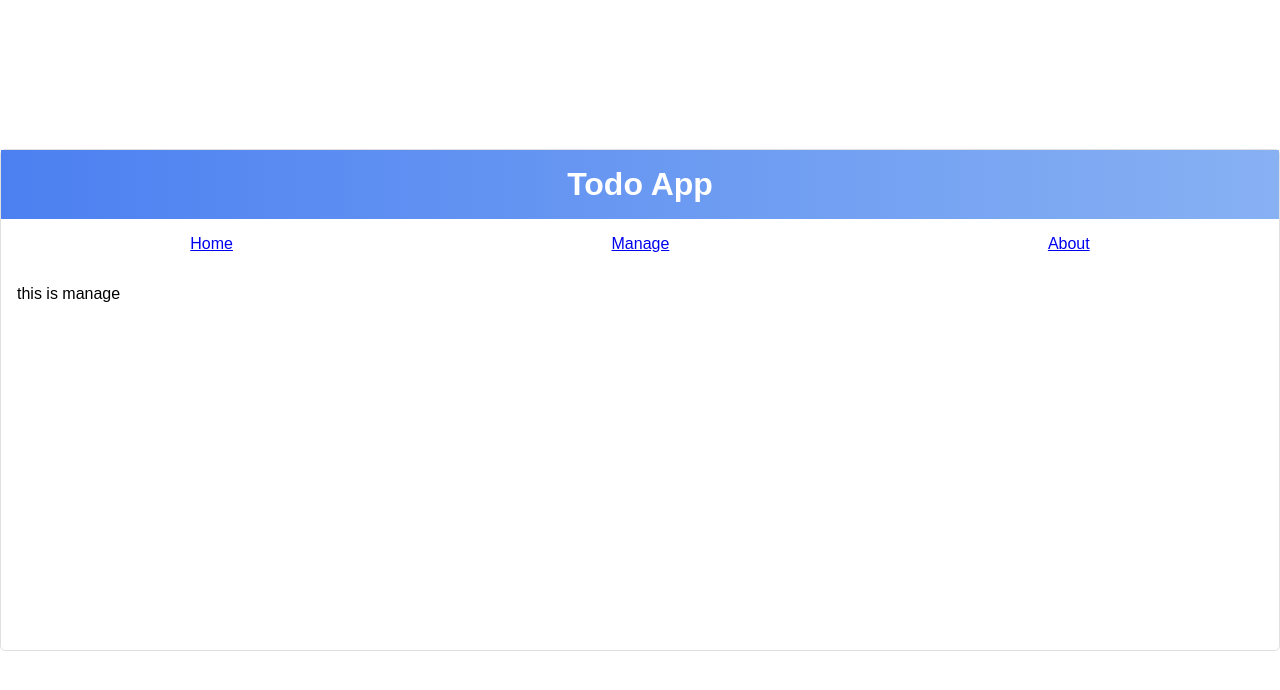
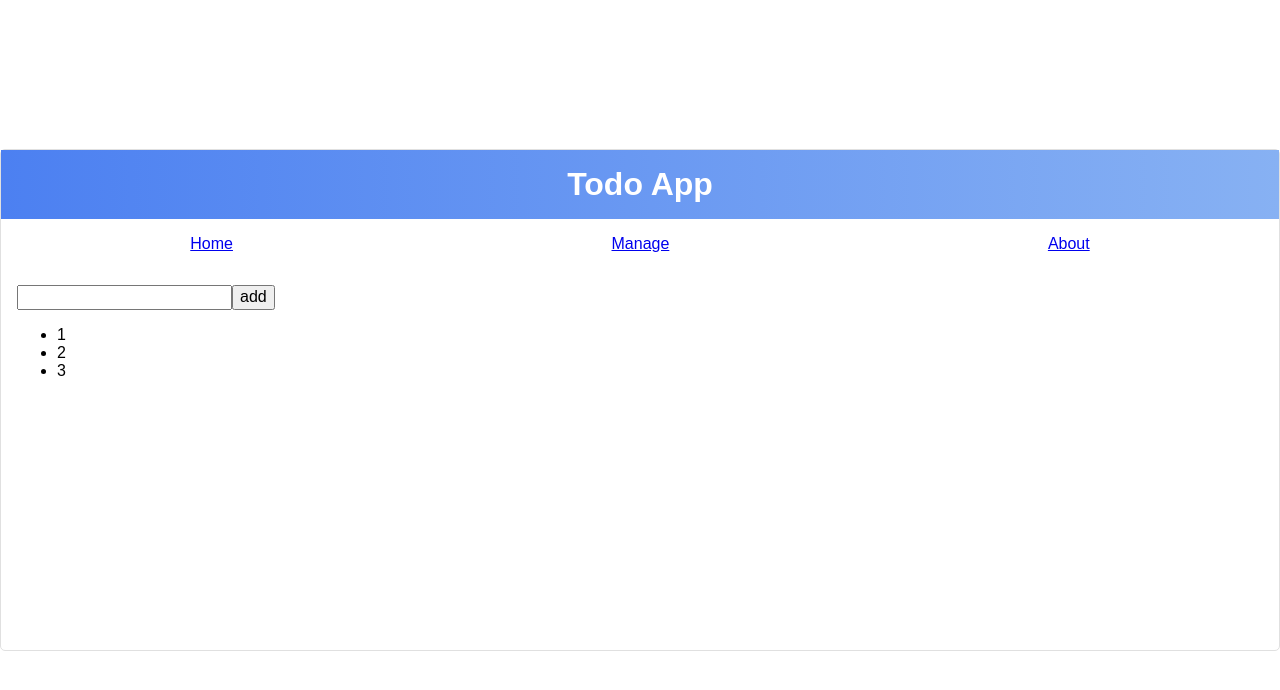
Before and after one commit to dev-allenk/todo-app-with-nextjs, a Next.js app: page /Manage in a window 1280 px wide. Shown: the top 690 px of the page. Built offline with nearby package versions, Linux system fonts and the light colour scheme; a web font is replaced by a local one.

Commit message:
feat: TodoInput, TodoLists 기본 형태 작성

```diff
--- /dev/null
+++ b/src/components/TodoInput/index.tsx
@@ -0,0 +1,13 @@
+import React from "react";
+import S from "./styles";
+
+function TodoInput() {
+  return (
+    <>
+      <S.Input></S.Input>
+      <S.Button>add</S.Button>
+    </>
+  );
+}
+
+export default TodoInput;
--- /dev/null
+++ b/src/components/TodoInput/styles.js
@@ -0,0 +1,7 @@
+import styled from "styled-components";
+
+const Input = styled.input``;
+
+const Button = styled.button``;
+
+export default { Input, Button };
--- /dev/null
+++ b/src/components/TodoLists/index.tsx
@@ -0,0 +1,18 @@
+import React from "react";
+
+interface TodoItem {
+  id: number;
+  title: string;
+}
+
+function TodoLists({ todos }: { todos: TodoItem[] }) {
+  return (
+    <ul>
+      {todos.map((item) => (
+        <li key={item.id}>{item.title}</li>
+      ))}
+    </ul>
+  );
+}
+
+export default TodoLists;
--- /dev/null
+++ b/src/components/TodoLists/styles.js
@@ -0,0 +1 @@
+import styled from "styled-components";
--- a/src/pages/Manage.tsx
+++ b/src/pages/Manage.tsx
@@ -1,9 +1,18 @@
 import Layout from "../components/Layout";
+import TodoInput from "../components/TodoInput";
+import TodoLists from "../components/TodoLists";
+
+const data = [
+  { id: 1, title: "1" },
+  { id: 2, title: "2" },
+  { id: 3, title: "3" },
+];
 
 export default function Manage() {
   return (
     <Layout>
-      <div>this is manage</div>
+      <TodoInput />
+      {data && <TodoLists todos={data!} />}
     </Layout>
   );
 }
```
